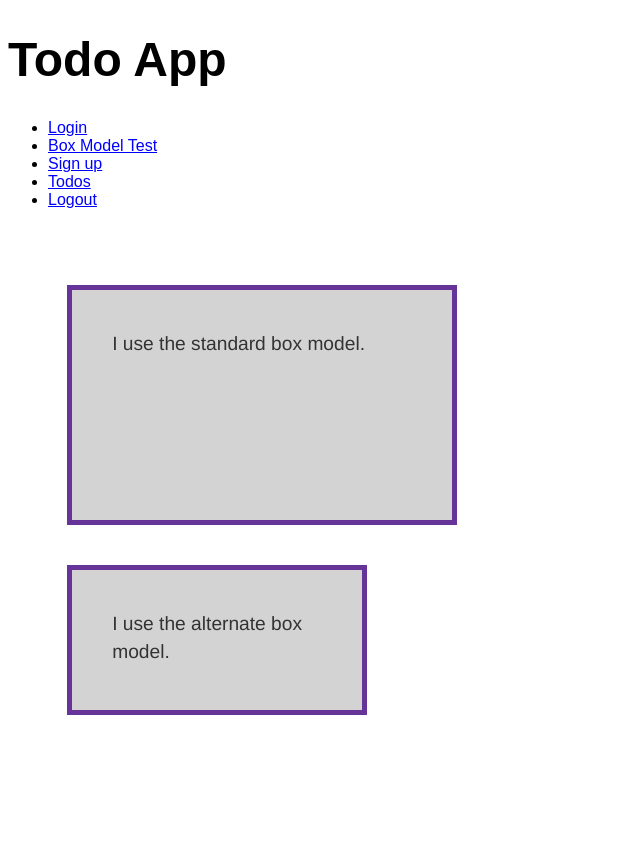
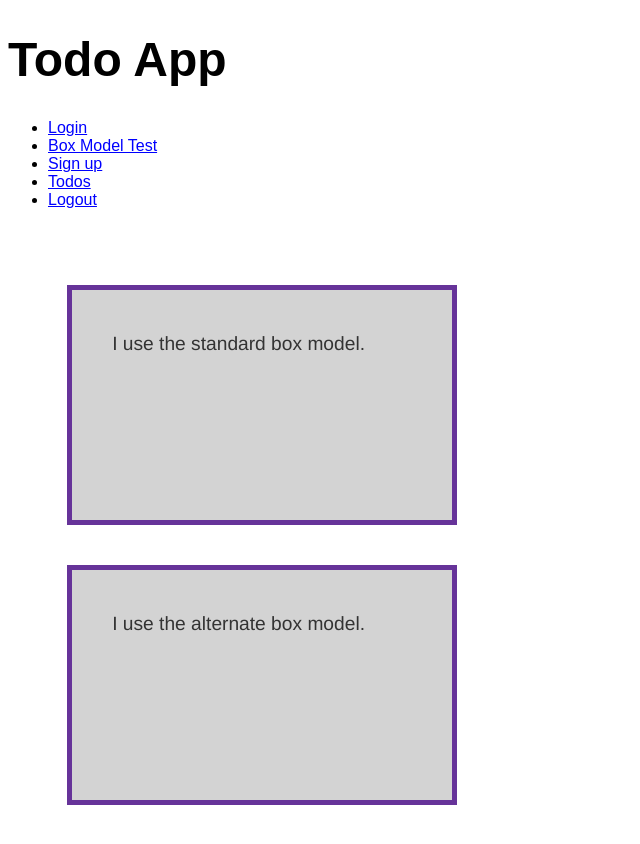
Before and after one commit to GiovanniBattista/todo-app, an Angular app: page /box-model in a window 1280 px wide. Shown: the top 844 px of the page, without its empty margins (0-640 px from the left). Before the commit the page ends 800 px from the top, so only its background shows below. Built offline with nearby package versions, Linux system fonts and the light colour scheme.

Commit message:
Added solution

```diff
--- a/src/app/modules/auth/components/box-model/box-model.component.css
+++ b/src/app/modules/auth/components/box-model/box-model.component.css
@@ -17,4 +17,6 @@
 
 .alternate {
   box-sizing: border-box;
+  width: calc(300px + 2*40px + 2*5px);
+  height: calc(150px + 2*40px + 2*5px);
 }
```
